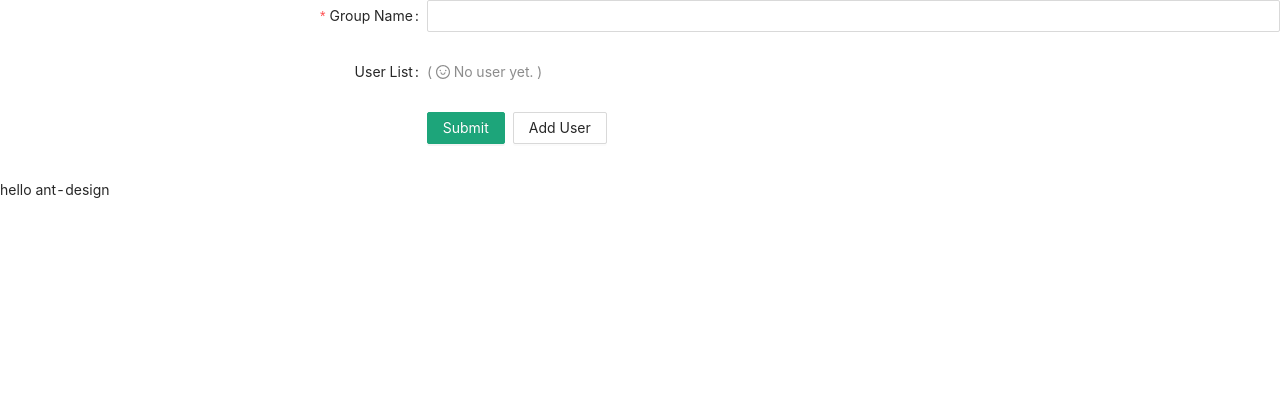
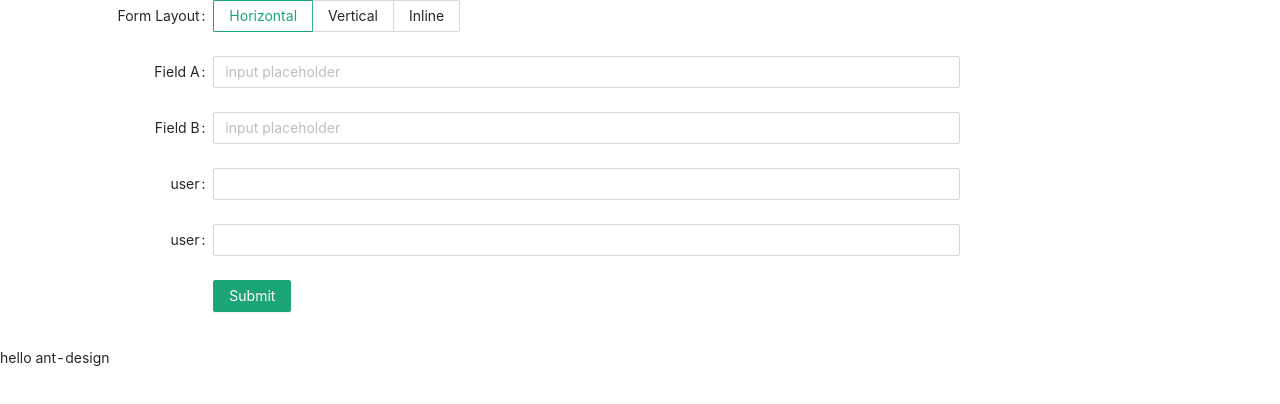
Before and after one commit to EricWong1994/reactByWebpack, a React app: page / in a window 1280 px wide. Shown: the top 404 px of the page. Built offline with nearby package versions, Linux system fonts and the light colour scheme.

Commit message:
所有表单 done

```diff
--- a/src/components/antd/dataDisplay/Form/FormLayoutDemo.jsx
+++ b/src/components/antd/dataDisplay/Form/FormLayoutDemo.jsx
@@ -6,6 +6,7 @@ const FormLayoutDemo = () => {
 	const [formLayout, setFormLayout] = useState('horizontal');
 
 	const onFormLayoutChange = ({ layout }) => {
+		console.log('layout: ', layout);
 		setFormLayout(layout);
 	};
 
@@ -37,7 +38,7 @@ const FormLayoutDemo = () => {
 			initialValues={{
 				layout: formLayout,
 			}}
-			onValuesChange={onFormLayoutChange}
+			// onValuesChange={onFormLayoutChange}
 		>
 			<Form.Item label='Form Layout' name='layout'>
 				<Radio.Group value={formLayout}>
@@ -52,6 +53,18 @@ const FormLayoutDemo = () => {
 			<Form.Item label='Field B'>
 				<Input placeholder='input placeholder' />
 			</Form.Item>
+			{/* 其它测试 */}
+			<Form.Item messageVariables={{ another: 'good' }} label='user'>
+				<Input />
+			</Form.Item>
+			<Form.Item
+				messageVariables={{ label: 'good' }}
+				label={<span>user</span>}
+			>
+				<Input />
+			</Form.Item>
+			{/* 其它测试 */}
+
 			<Form.Item {...buttonItemLayout}>
 				<Button type='primary'>Submit</Button>
 			</Form.Item>
--- a/src/components/antd/dataDisplay/Form/index.tsx
+++ b/src/components/antd/dataDisplay/Form/index.tsx
@@ -2,16 +2,16 @@ import { Form, Input, Button, Checkbox } from 'antd';
 import ReactDOM from 'react-dom';
 import React from 'react';
 // import FormMethods from './FormMethods';
-// import FormLayoutDemo from './FormLayoutDemo';
-// import FormLayoutRequiredMark from './FormLayoutRequiredMark'; // 必选样式
+import FormLayoutDemo from './FormLayoutDemo';
+import FormLayoutRequiredMark from './FormLayoutRequiredMark'; // 必选样式
 // 非阻塞校验
-// import NoBlockRule from './NoBlockRule';
+import NoBlockRule from './NoBlockRule';
 // // 动态增减表单项
 import DynamicFieldSet from './DynamicFieldSet';
 // 动态增减嵌套表单项
 import DynamicFormnestItems from './DynamicFormnestItems';
 // 复杂的动态增减表单项
-// import ComplexDynamicFormItem from './ComplexDynamicFormItem';
+import ComplexDynamicFormItem from './ComplexDynamicFormItem';
 // 嵌套结构与校验信息
 import Nest from './Nest';
 // 复杂一点的控件
@@ -108,7 +108,7 @@ const FormIndex = () => {
 	return (
 		<div>
 			{/* <FormMethods /> */}
-			{/* <FormLayoutDemo /> */}
+			<FormLayoutDemo />
 			{/* <FormLayoutRequiredMark /> */}
 			{/* <NoBlockRule /> */}
 			{/* <DynamicFieldSet /> */}
@@ -123,7 +123,7 @@ const FormIndex = () => {
 			{/* 表单数据存储于上层组件 */}
 			{/* <StoreFormDataintoUpperComponent /> */}
 			{/* 多表单联动 */}
-			<ControlBetweenForms />
+			{/* <ControlBetweenForms /> */}
 		</div>
 	);
 };
```
